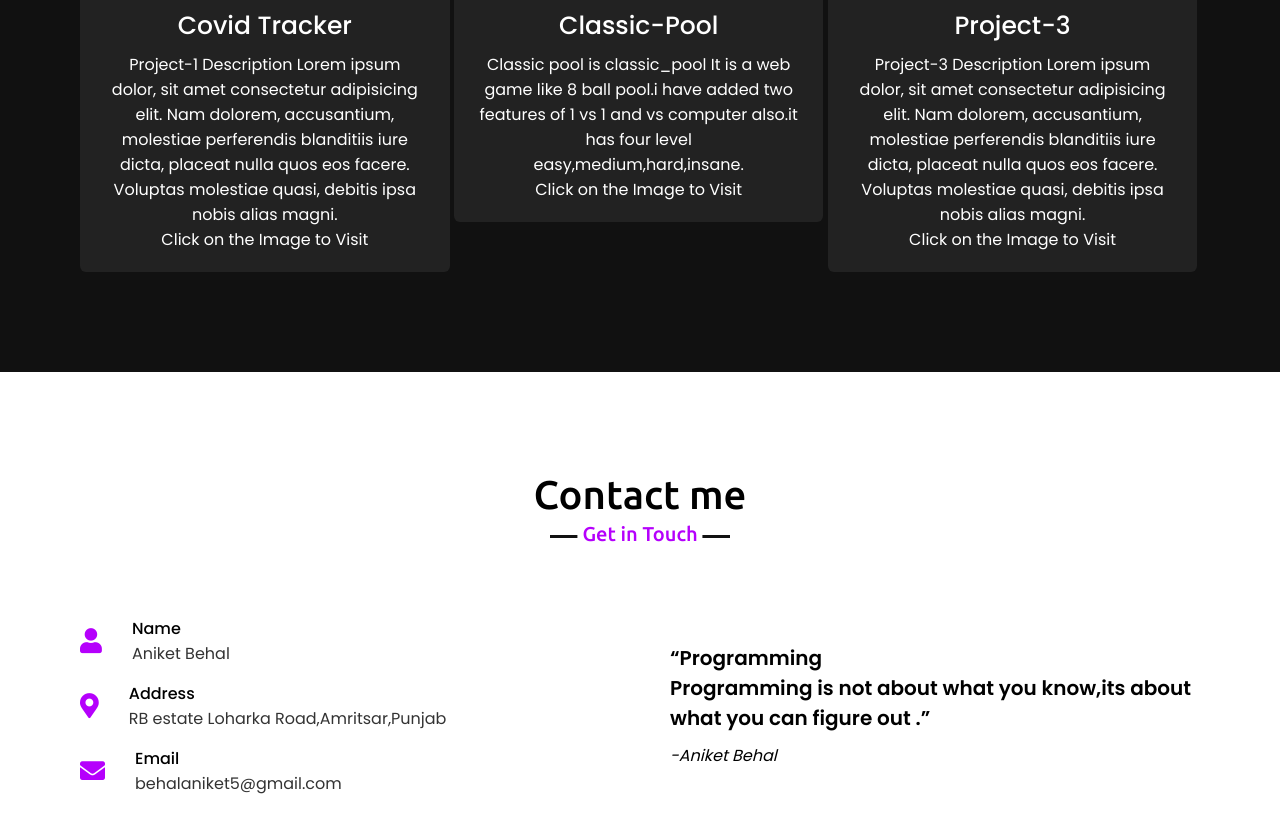
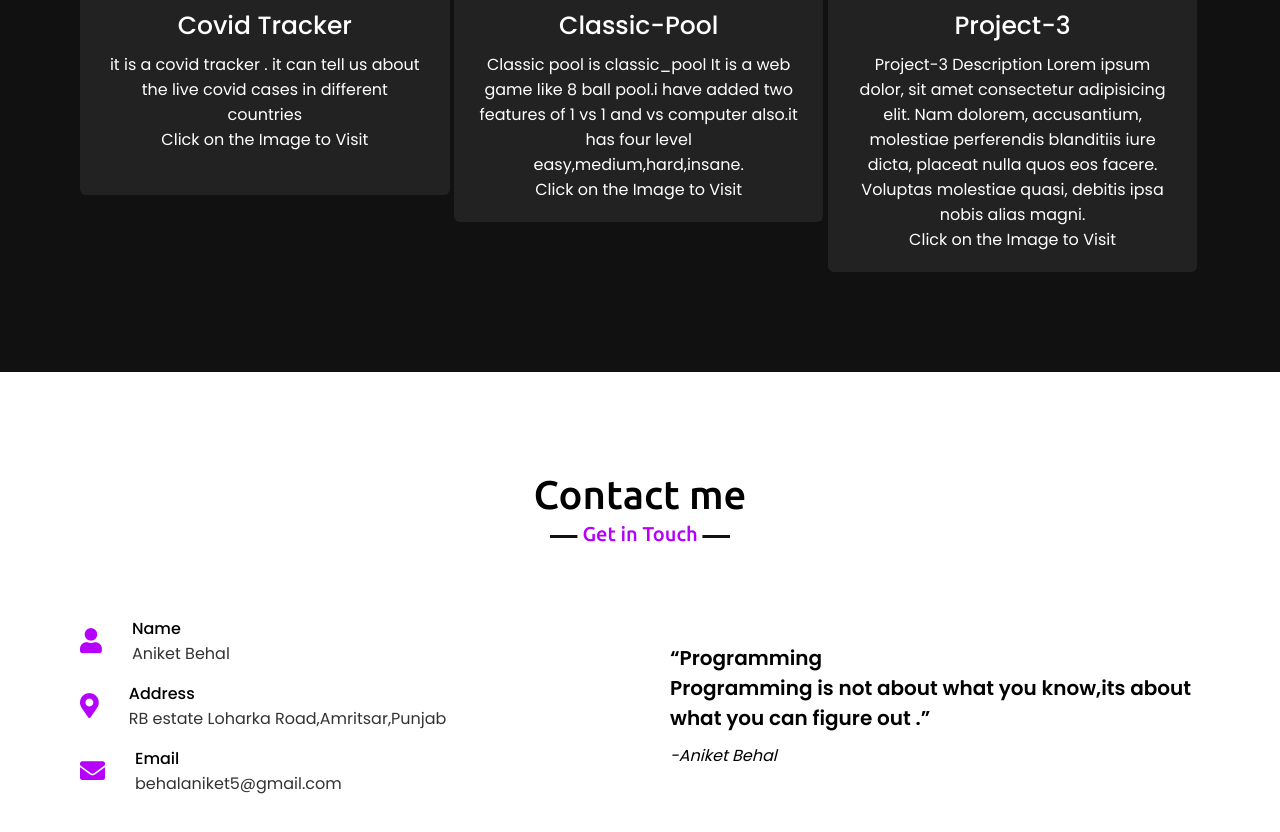
Before and after one commit to Aniketbehal/portfolio, a plain HTML site: page index.html in a window 1280 px wide. Shown: the part 3077-3909 px from the top of the page. Drawn offline with nearby package versions, Linux system fonts and the light colour scheme.

Commit message:
Update index.html

```diff
--- a/index.html
+++ b/index.html
@@ -166,9 +166,7 @@
                         <a href="https://aniketbehal.github.io/COVID-TRACKER/"><img src="project-1-image" alt=""></a>
                         <div class="text">Covid Tracker</div>
                         <p>
-                            Project-1 Description Lorem ipsum dolor, sit amet consectetur adipisicing elit. Nam dolorem,
-                            accusantium, molestiae perferendis blanditiis iure dicta, placeat nulla quos eos facere.
-                            Voluptas molestiae quasi, debitis ipsa nobis alias magni.
+                            it is a covid tracker . it can tell us about the live covid cases in different countries
                             <br />
                             Click on the Image to Visit
                         </p>
```
